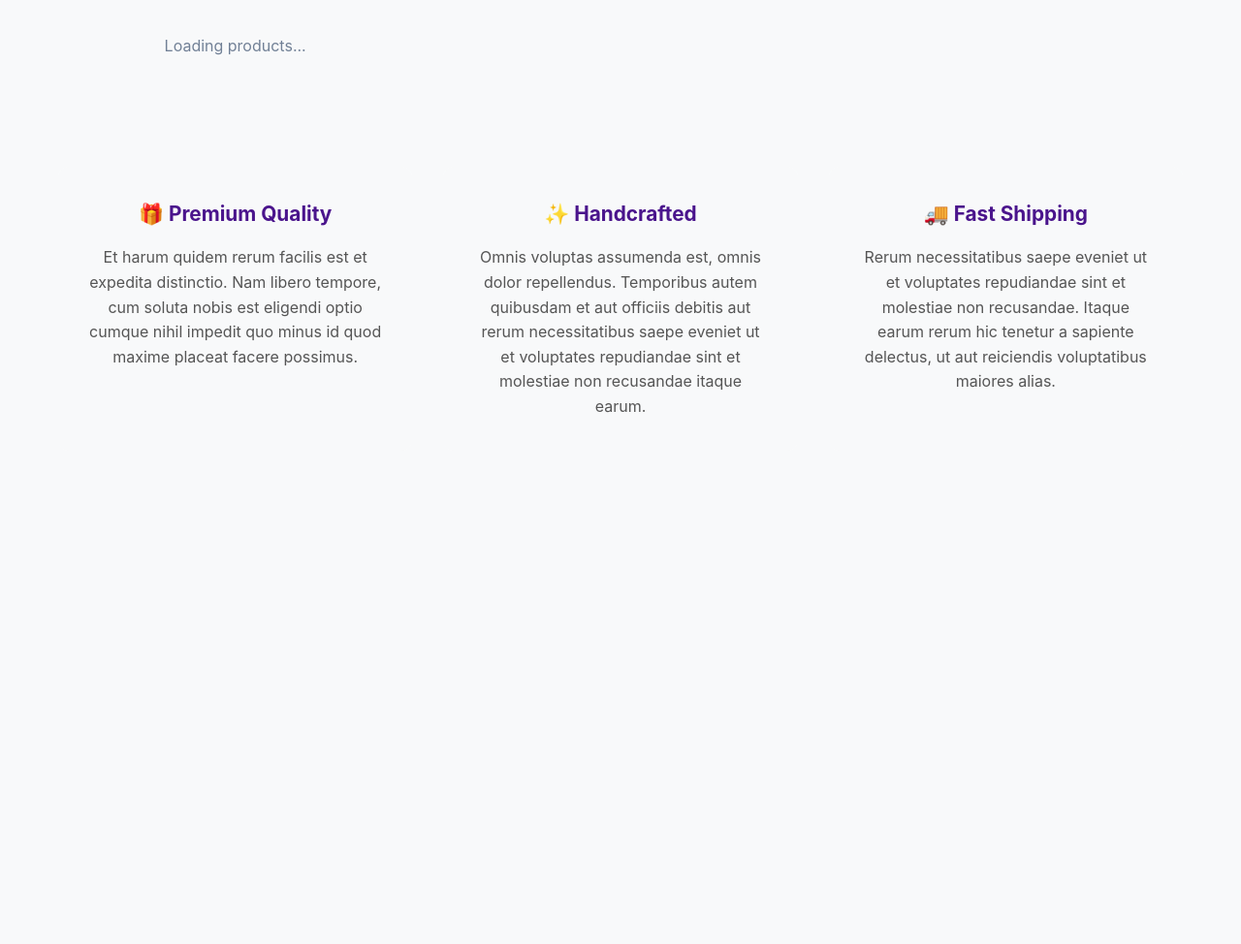
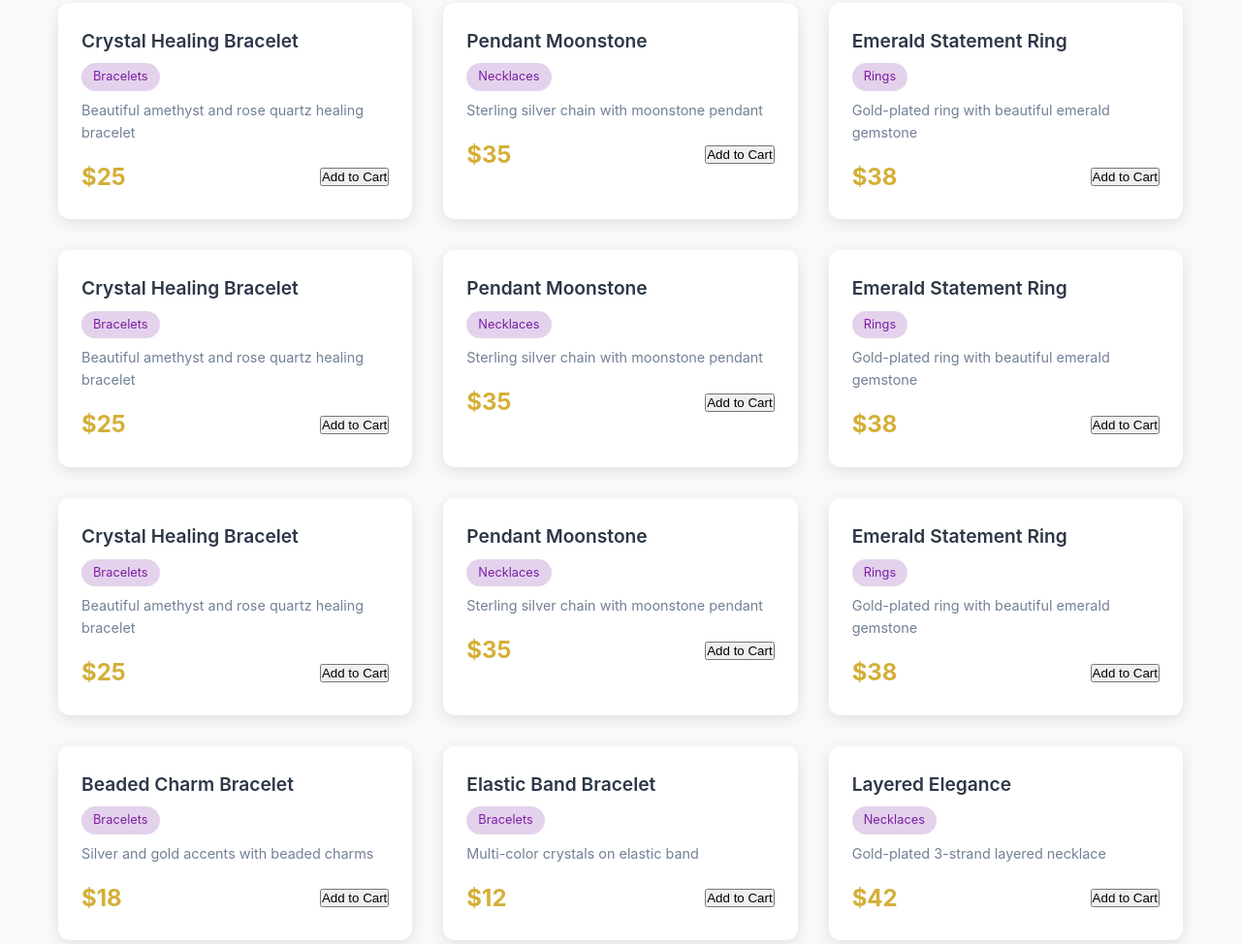
Before and after one commit to slacker80/eva_webshop, a website: page public/index.html in a window 1280 px wide. Shown: the part 795-1769 px from the top of the page at 97% size. Before the commit the page ends 1324 px from the top, so only its background shows below. Drawn offline with Linux system fonts and the light colour scheme.

Commit message:
feat: hardcode 12 products directly into HTML for instant display

```diff
--- a/public/index.html
+++ b/public/index.html
@@ -320,7 +320,103 @@
             </div>
 
             <div id="productsContainer" class="products-grid">
-                <div class="loading">Loading products...</div>
+<div class="product-card">
+                    <div class="product-name">Crystal Healing Bracelet</div>
+                    <div class="product-category">Bracelets</div>
+                    <div class="product-description">Beautiful amethyst and rose quartz healing bracelet</div>
+                    <div class="product-footer">
+                        <div class="product-price">$25</div>
+                        <button class="add-btn">Add to Cart</button>
+                    </div>
+                </div><div class="product-card">
+                    <div class="product-name">Pendant Moonstone</div>
+                    <div class="product-category">Necklaces</div>
+                    <div class="product-description">Sterling silver chain with moonstone pendant</div>
+                    <div class="product-footer">
+                        <div class="product-price">$35</div>
+                        <button class="add-btn">Add to Cart</button>
+                    </div>
+                </div><div class="product-card">
+                    <div class="product-name">Emerald Statement Ring</div>
+                    <div class="product-category">Rings</div>
+                    <div class="product-description">Gold-plated ring with beautiful emerald gemstone</div>
+                    <div class="product-footer">
+                        <div class="product-price">$38</div>
+                        <button class="add-btn">Add to Cart</button>
+                    </div>
+                </div><div class="product-card">
+                    <div class="product-name">Crystal Healing Bracelet</div>
+                    <div class="product-category">Bracelets</div>
+                    <div class="product-description">Beautiful amethyst and rose quartz healing bracelet</div>
+                    <div class="product-footer">
+                        <div class="product-price">$25</div>
+                        <button class="add-btn">Add to Cart</button>
+                    </div>
+                </div><div class="product-card">
+                    <div class="product-name">Pendant Moonstone</div>
+                    <div class="product-category">Necklaces</div>
+                    <div class="product-description">Sterling silver chain with moonstone pendant</div>
+                    <div class="product-footer">
+                        <div class="product-price">$35</div>
+                        <button class="add-btn">Add to Cart</button>
+                    </div>
+                </div><div class="product-card">
+                    <div class="product-name">Emerald Statement Ring</div>
+                    <div class="product-category">Rings</div>
+                    <div class="product-description">Gold-plated ring with beautiful emerald gemstone</div>
+                    <div class="product-footer">
+                        <div class="product-price">$38</div>
+                        <button class="add-btn">Add to Cart</button>
+                    </div>
+                </div><div class="product-card">
+                    <div class="product-name">Crystal Healing Bracelet</div>
+                    <div class="product-category">Bracelets</div>
+                    <div class="product-description">Beautiful amethyst and rose quartz healing bracelet</div>
+                    <div class="product-footer">
+                        <div class="product-price">$25</div>
+                        <button class="add-btn">Add to Cart</button>
+                    </div>
+                </div><div class="product-card">
+                    <div class="product-name">Pendant Moonstone</div>
+                    <div class="product-category">Necklaces</div>
+                    <div class="product-description">Sterling silver chain with moonstone pendant</div>
+                    <div class="product-footer">
+                        <div class="product-price">$35</div>
+                        <button class="add-btn">Add to Cart</button>
+                    </div>
+                </div><div class="product-card">
+                    <div class="product-name">Emerald Statement Ring</div>
+                    <div class="product-category">Rings</div>
+                    <div class="product-description">Gold-plated ring with beautiful emerald gemstone</div>
+                    <div class="product-footer">
+                        <div class="product-price">$38</div>
+                        <button class="add-btn">Add to Cart</button>
+                    </div>
+                </div><div class="product-card">
+                    <div class="product-name">Beaded Charm Bracelet</div>
+                    <div class="product-category">Bracelets</div>
+                    <div class="product-description">Silver and gold accents with beaded charms</div>
+                    <div class="product-footer">
+                        <div class="product-price">$18</div>
+                        <button class="add-btn">Add to Cart</button>
+                    </div>
+                </div><div class="product-card">
+                    <div class="product-name">Elastic Band Bracelet</div>
+                    <div class="product-category">Bracelets</div>
+                    <div class="product-description">Multi-color crystals on elastic band</div>
+                    <div class="product-footer">
+                        <div class="product-price">$12</div>
+                        <button class="add-btn">Add to Cart</button>
+                    </div>
+                </div><div class="product-card">
+                    <div class="product-name">Layered Elegance</div>
+                    <div class="product-category">Necklaces</div>
+                    <div class="product-description">Gold-plated 3-strand layered necklace</div>
+                    <div class="product-footer">
+                        <div class="product-price">$42</div>
+                        <button class="add-btn">Add to Cart</button>
+                    </div>
+                </div>
             </div>
 
             <!-- Features Section -->
```
